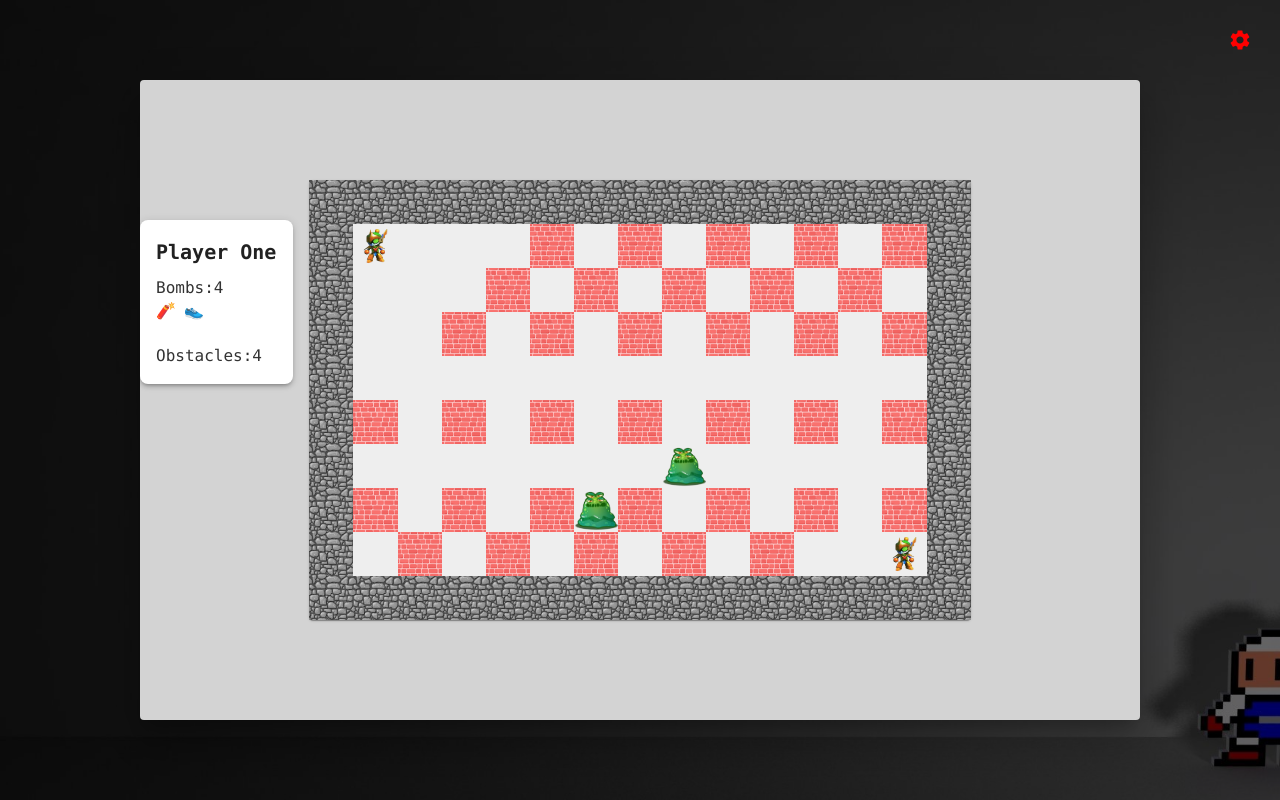
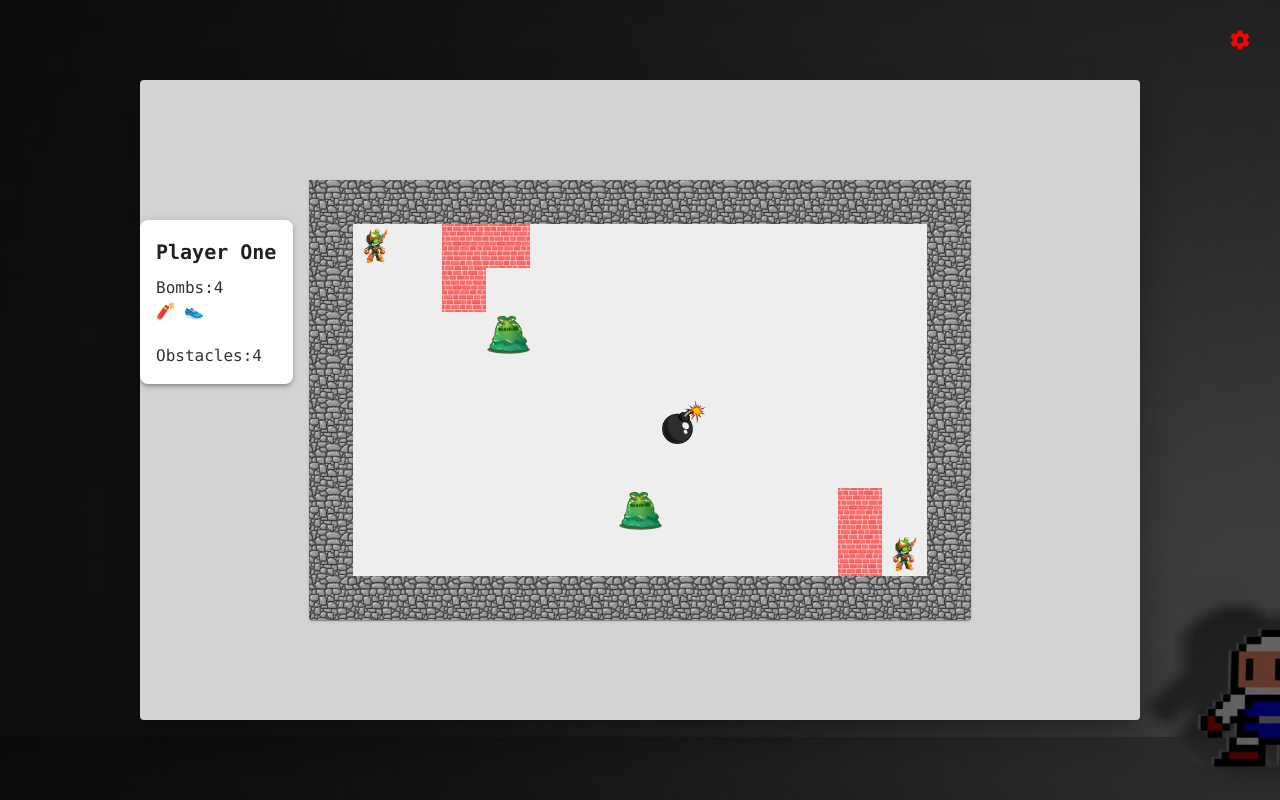
Before and after one commit to muradhuseynov1/bomberman, a React (Create React App) app: page /game/1 in a window 1280 px wide. Built offline with nearby package versions, Linux system fonts and the light colour scheme.

Commit message:
problems left: bombs, map chosen dynamically

```diff
--- a/src/hooks/usePlayerActions.ts
+++ b/src/hooks/usePlayerActions.ts
@@ -13,16 +13,16 @@
 
 export const usePlayerActions = (
   playersInfo: Array<PlayerInfo | null>,
-  bricks: Set<string>
+  map: string[][]
 ) => {
   const handleKeyDown = useCallback((event: KeyboardEvent) => {
     playersInfo.forEach((info) => {
       if (info !== null) {
         const actions = {
-          [info.keyBindings[0]]: () => info.player.move('up', bricks, info.bombs, info.enemies),
-          [info.keyBindings[1]]: () => info.player.move('left', bricks, info.bombs, info.enemies),
-          [info.keyBindings[2]]: () => info.player.move('down', bricks, info.bombs, info.enemies),
-          [info.keyBindings[3]]: () => info.player.move('right', bricks, info.bombs, info.enemies),
+          [info.keyBindings[0]]: () => info.player.move('up', map, info.enemies),
+          [info.keyBindings[1]]: () => info.player.move('left', map, info.enemies),
+          [info.keyBindings[2]]: () => info.player.move('down', map, info.enemies),
+          [info.keyBindings[3]]: () => info.player.move('right', map, info.enemies),
           [info.keyBindings[4]]: () => {
             info.dropBomb(info.player.getY(), info.player.getX()); return info.player;
           },
@@ -44,7 +44,7 @@
         }
       }
     });
-  }, [playersInfo, bricks]);
+  }, [playersInfo, map]);
 
   return handleKeyDown;
 };
--- a/src/model/monster.ts
+++ b/src/model/monster.ts
@@ -33,35 +33,34 @@
     return this.y;
   }
 
-  move(bricks: Set<string>): Monster {
+  // Modified to check the full map
+  move(map: string[][]): Monster {
     let newX = this.x;
     let newY = this.y;
     const possibleDirections = [];
-    const up = { x: this.x, y: this.y - 1 };
-    const right = { x: this.x + 1, y: this.y };
-    const down = { x: this.x, y: this.y + 1 };
-    const left = { x: this.x - 1, y: this.y };
 
-    if (this.y > 2 && !bricks.has(`${up.y}-${up.x}`) && !(up.x === 1 || up.x === 15)) {
-      possibleDirections.push(up);
+    // Directions checking considering the boundaries and
+    // non-walkable cells ('W' for walls, 'B' for bricks)
+    if (this.y > 0 && map[this.y - 1][this.x] === ' ') { // Up
+      possibleDirections.push({ x: this.x, y: this.y - 1 });
     }
-    if (this.x < 14 && !bricks.has(`${right.y}-${right.x}`) && !(right.y === 1 || right.y === 10)) {
-      possibleDirections.push(right);
+    if (this.x < map[0].length - 1 && map[this.y][this.x + 1] === ' ') { // Right
+      possibleDirections.push({ x: this.x + 1, y: this.y });
     }
-    if (this.y < 9 && !bricks.has(`${down.y}-${down.x}`) && !(down.x === 1 || down.x === 15)) {
-      possibleDirections.push(down);
+    if (this.y < map.length - 1 && map[this.y + 1][this.x] === ' ') { // Down
+      possibleDirections.push({ x: this.x, y: this.y + 1 });
     }
-    if (this.x > 2 && !bricks.has(`${left.y}-${left.x}`) && !(left.y === 1 || left.y === 10)) {
-      possibleDirections.push(left);
+    if (this.x > 0 && map[this.y][this.x - 1] === ' ') { // Left
+      possibleDirections.push({ x: this.x - 1, y: this.y });
     }
 
     if (possibleDirections.length > 0) {
-      const selectedDirection = possibleDirections[Math.floor(
-        Math.random() * possibleDirections.length
-      )];
+      // eslint-disable-next-line max-len
+      const selectedDirection = possibleDirections[Math.floor(Math.random() * possibleDirections.length)];
       newX = selectedDirection.x;
       newY = selectedDirection.y;
     }
+
     return new Monster(this.id, this.name, newX, newY);
   }
 }
--- a/src/model/player.ts
+++ b/src/model/player.ts
@@ -37,8 +37,7 @@
 
   move(
     direction: string,
-    bricks: Set<string>,
-    bombs: Map<string, number>,
+    map: string[][],
     otherPlayers: Player[]
   ): Player {
     let newX = this.x;
@@ -46,16 +45,16 @@
 
     switch (direction) {
       case 'up':
-        newY -= this.y > 2 && this.isValidMove(newY - 1, this.x, bricks, bombs) ? 1 : 0;
+        newY -= this.y > 0 && this.isValidMove(newY - 1, this.x, map) ? 1 : 0;
         break;
       case 'down':
-        newY += this.y < 9 && this.isValidMove(newY + 1, this.x, bricks, bombs) ? 1 : 0;
+        newY += this.y < map.length - 1 && this.isValidMove(newY + 1, this.x, map) ? 1 : 0;
         break;
       case 'left':
-        newX -= this.x > 2 && this.isValidMove(this.y, newX - 1, bricks, bombs) ? 1 : 0;
+        newX -= this.x > 0 && this.isValidMove(this.y, newX - 1, map) ? 1 : 0;
         break;
       case 'right':
-        newX += this.x < 14 && this.isValidMove(this.y, newX + 1, bricks, bombs) ? 1 : 0;
+        newX += this.x < map[0].length - 1 && this.isValidMove(this.y, newX + 1, map) ? 1 : 0;
         break;
       default:
         break;
@@ -71,8 +70,9 @@
     return this;
   }
 
-  isValidMove(y: number, x: number, bricks: Set<string>, bombs: Map<string, number>): boolean {
-    return !(bricks.has(`${y}-${x}`) || bombs.has(`${y}-${x}`));
+  isValidMove(y: number, x: number, map: string[][]): boolean {
+    // Only moveable if the space is empty ' '
+    return map[y][x] === ' ';
   }
 }
 
--- a/src/view/GameScreen/GameScreen.tsx
+++ b/src/view/GameScreen/GameScreen.tsx
@@ -8,7 +8,6 @@
 import { StyledBackground } from '../WelcomeScreen/WelcomeScreen.styles';
 import { Player } from '../../model/player';
 import SettingsScreen from './SettingsScreen/SettingsScreen';
-import { generateBricks } from '../../helpers/generateBricks';
 import { GridCellComponent } from './GridCellComponent';
 import { KeyBindings } from '../../constants/props';
 import { Monster } from '../../model/monster';
@@ -24,15 +23,21 @@
 const powers = ['Detonator', 'RollerSkate'];
 const numObstacles = 4;
 
+const fetchMap = async () => {
+  const response = await fetch('/map.txt');
+  const mapText = await response.text();
+  return mapText.split(/\r?\n/).map((row) => row.trim().split('').slice(0, 15));
+};
+
 export const GameScreen = () => {
   const { numOfPlayers } = useParams();
-  const [player, setPlayer] = useState(new Player('1', playerNames[0], 2, 2));
-  const [playerTwo, setPlayerTwo] = useState(new Player('2', playerNames[1], 14, 9));
+  const [player, setPlayer] = useState(new Player('1', playerNames[0], 1, 1));
+  const [playerTwo, setPlayerTwo] = useState(new Player('2', playerNames[1], 13, 8));
   const [playerThree, setPlayerThree] = useState(numOfPlayers === '3' ? new Player('3', playerNames[2], 7, 7) : null);
   const { bombs: playerOneBombs, dropBomb: dropPlayerOneBomb } = useBombManager();
   const { bombs: playerTwoBombs, dropBomb: dropPlayerTwoBomb } = useBombManager();
   const { bombs: playerThreeBombs, dropBomb: dropPlayerThreeBomb } = useBombManager();
-  const [bricks] = useState(() => generateBricks(10, 15));
+  const [map, setMap] = useState<string[][]>([]);
   const [monsters, setMonsters] = useState([
     new Monster('monster1', 'Monster 1', 5, 5),
     new Monster('monster2', 'Monster 2', 10, 7),
@@ -42,6 +47,11 @@
   const [isSettingsOpen, setIsSettingsOpen] = useState(false);
   const [isPaused, setIsPaused] = useState(false);
   const [isModifyingControls, setIsModifyingControls] = useState(false);
+
+  useEffect(() => {
+    fetchMap().then(setMap);
+  }, []);
+
   const handleKeyDown = usePlayerActions([
     {
       player,
@@ -67,7 +77,7 @@
       keyBindings: keyBindings['3'],
       enemies: [player, playerTwo]
     } : null
-  ], bricks);
+  ], map);
 
   useEffect(() => {
     const storedBindings = localStorage.getItem('playerKeyBindings');
@@ -79,10 +89,10 @@
 
   const moveMonsters = useCallback(() => {
     setMonsters((currentMonsters) => currentMonsters.map((monster) => {
-      const result = monster.move(bricks);
+      const result = monster.move(map);
       return result;
     }));
-  }, [bricks]);
+  }, [map]);
 
   const checkPlayerMonsterCollision = useCallback((
     currentPlayer: Player,
@@ -93,18 +103,18 @@
     currentMonsters.forEach((monsterTemp) => {
       if (monsterTemp.getX() === currentPlayer.getX()
         && monsterTemp.getY() === currentPlayer.getY()) {
-        setPlayer((prev) => new Player(prev.getId(), prev.getName(), 2, 2));
+        setPlayer((prev) => new Player(prev.getId(), prev.getName(), 1, 1));
       }
       if (monsterTemp.getX() === currentPlayerTwo.getX()
         && monsterTemp.getY() === currentPlayerTwo.getY()) {
-        setPlayerTwo((prev) => new Player(prev.getId(), prev.getName(), 14, 9));
+        setPlayerTwo((prev) => new Player(prev.getId(), prev.getName(), 13, 8));
       }
       if (currentPlayerThree && monsterTemp.getX() === currentPlayerThree.getX()
         && monsterTemp.getY() === currentPlayerThree.getY()) {
         setPlayerThree((prev) => (prev ? new Player(prev.getId(), prev.getName(), 7, 7) : null));
       }
     });
-  }, []);
+  }, [map]);
 
   useEffect(() => {
     checkPlayerMonsterCollision(player, playerTwo, monsters, playerThree ?? null);
@@ -136,7 +146,7 @@
 
   const handleRestartGame = () => {
     setPlayer(new Player('player1', playerNames[0], 2, 2));
-    setPlayerTwo(new Player('player2', playerNames[1], 14, 9));
+    setPlayerTwo(new Player('player2', playerNames[1], 13, 8));
 
     setMonsters([
       new Monster('monster1', 'Monster 1', 5, 5),
@@ -152,22 +162,17 @@
     setIsPaused(false);
   };
 
-  const renderCellsAndPlayer = () => Array.from({ length: 150 }, (_, index) => {
-    const row = Math.floor(index / 15) + 1;
-    const column = (index % 15) + 1;
-    return (
-      <GridCellComponent
-        key={index}
-        index={index}
-        row={row}
-        column={column}
-        players={[player, playerTwo, playerThree].filter((p): p is Player => p !== null)}
-        monsters={monsters}
-        bricks={bricks}
-        bombs={new Map([...playerOneBombs, ...playerTwoBombs, ...playerThreeBombs])}
-      />
-    );
-  });
+  const renderCellsAndPlayer = () => map.flatMap((row, rowIndex) => row.map((cell, colIndex) => (
+    <GridCellComponent
+      // eslint-disable-next-line react/no-array-index-key
+      key={`${rowIndex}-${colIndex}`} // Correctly using `key` prop
+      row={rowIndex}
+      column={colIndex}
+      players={[player, playerTwo, playerThree].filter((p) => p !== null) as Player[]}
+      monsters={monsters}
+      map={map}
+    />
+  )));
 
   return (
     <StyledBackground>
--- a/src/view/GameScreen/GridCellComponent.tsx
+++ b/src/view/GameScreen/GridCellComponent.tsx
@@ -12,32 +12,29 @@
 import { Monster } from '../../model/monster';
 
 type GridCellComponentProps = {
-  index: number;
   row: number;
   column: number;
   players: Player[];
   monsters: Monster[];
-  bricks: Set<string>;
-  bombs: Map<string, number>;
+  map: string[][];
 }
 
 export const GridCellComponent = ({
-  index,
   row,
   column,
   players,
   monsters,
-  bricks,
-  bombs
+  map
 }: GridCellComponentProps) => {
-  const isWallCell = row === 1 || row === 10 || column === 1 || column === 15;
-  const isBrickCell = bricks.has(`${row}-${column}`);
-  const isBombCell = bombs.has(`${row}-${column}`);
+  const cellContent = map[row][column];
+  const isWallCell = cellContent === 'W'; // use map to determine content
+  const isBrickCell = cellContent === 'B';
+  const isBombCell = cellContent === 'O'; // assumption
   const player = players.find((p) => p.getX() === column && p.getY() === row);
   const monster = monsters.find((m) => m.getX() === column && m.getY() === row);
 
   return (
-    <GridCell key={index} isWall={isWallCell}>
+    <GridCell isWall={isWallCell}>
       {isWallCell && <img src={wallImage} alt="Wall" style={{ width: '100%', height: '100%' }} />}
       {isBrickCell && <img src={brickImage} alt="Brick" style={{ width: '100%', height: '100%' }} />}
       {player && (
```
Also changed, not shown: public/map.txt (added).
